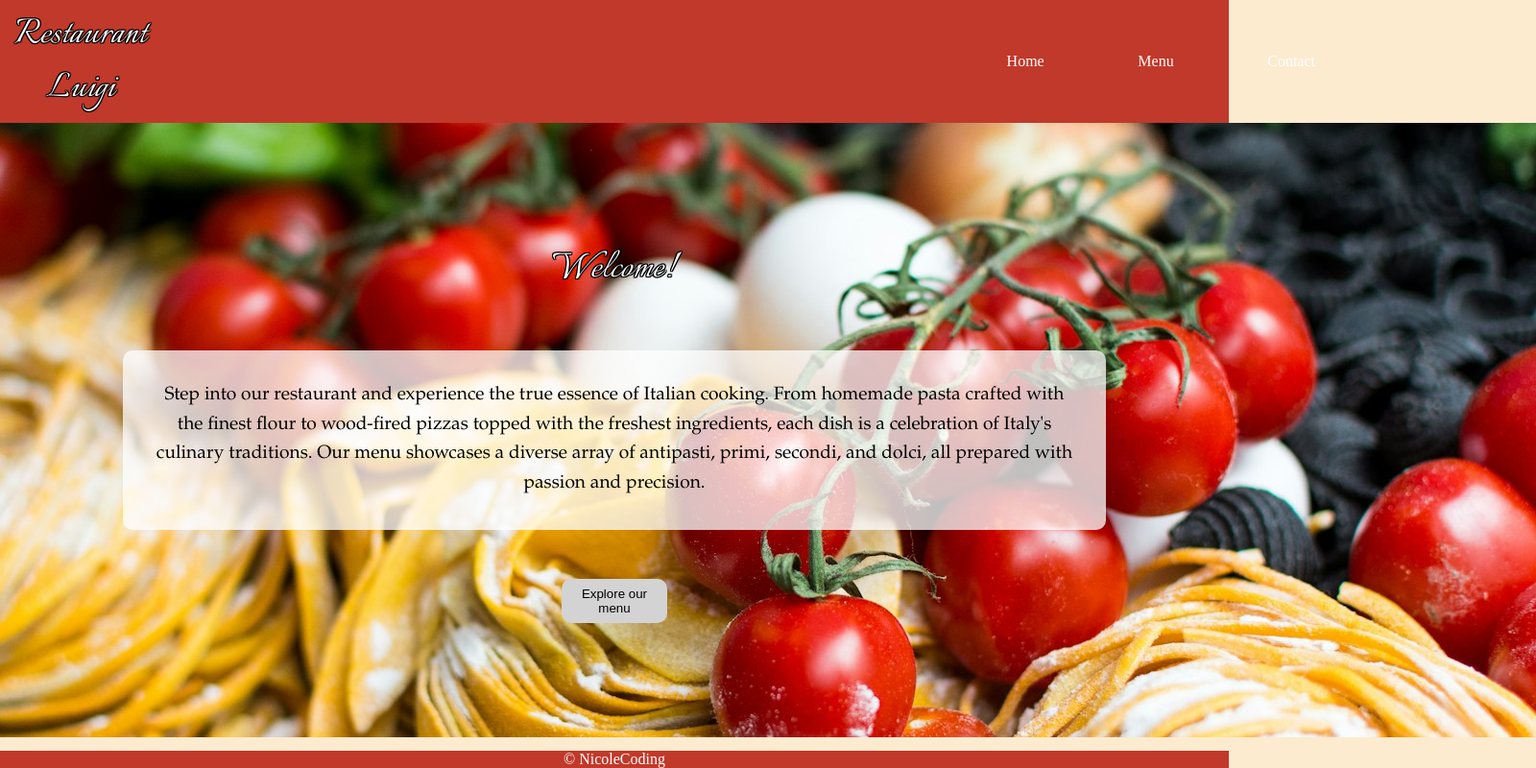
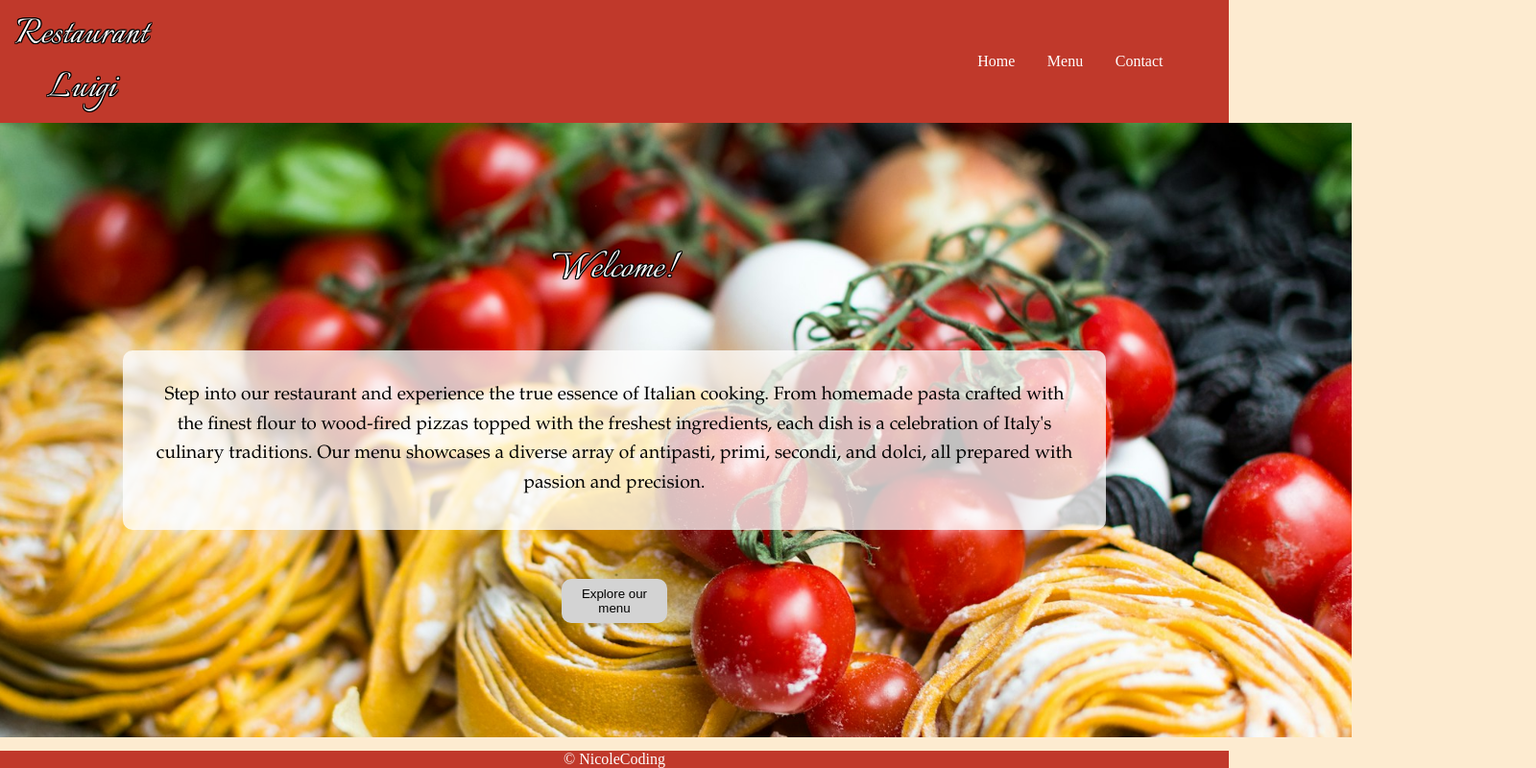
Before and after one commit to NicoleCoding/restaurant-project, a website built with webpack: page src/index.html in a window 1280 px wide. Shown: the whole page at 96% size, 1600 px wide, since content can reach past the window. Built offline with nearby package versions, Linux system fonts and the light colour scheme.

Commit message:
- Fixed overflow issue

```diff
--- a/src/style.css
+++ b/src/style.css
@@ -76,6 +76,7 @@ header {
     align-items: center;
     height: 8rem;
     gap: 65%;
+    width: 100%;
 }
 /* Navigation styling */
 nav {
@@ -83,6 +84,7 @@ nav {
     flex-direction: row;
     align-items: center;
     flex: 2;
+    width: 90%;
 }
 
 li {
@@ -92,7 +94,7 @@ li {
 
 nav a {
     margin: 0.05rem;
-    padding: 3rem;
+    padding: 1rem;
     text-align: center;
     border-radius: 0.5rem;
     color: white;
@@ -109,7 +111,7 @@ a:hover {
 /* Hero section styling */
 #hero {
     height: 40rem;
-    width: 187.5%;
+    width: 150%;
     margin: 0;
     padding: 0;
     display: flex;
```
